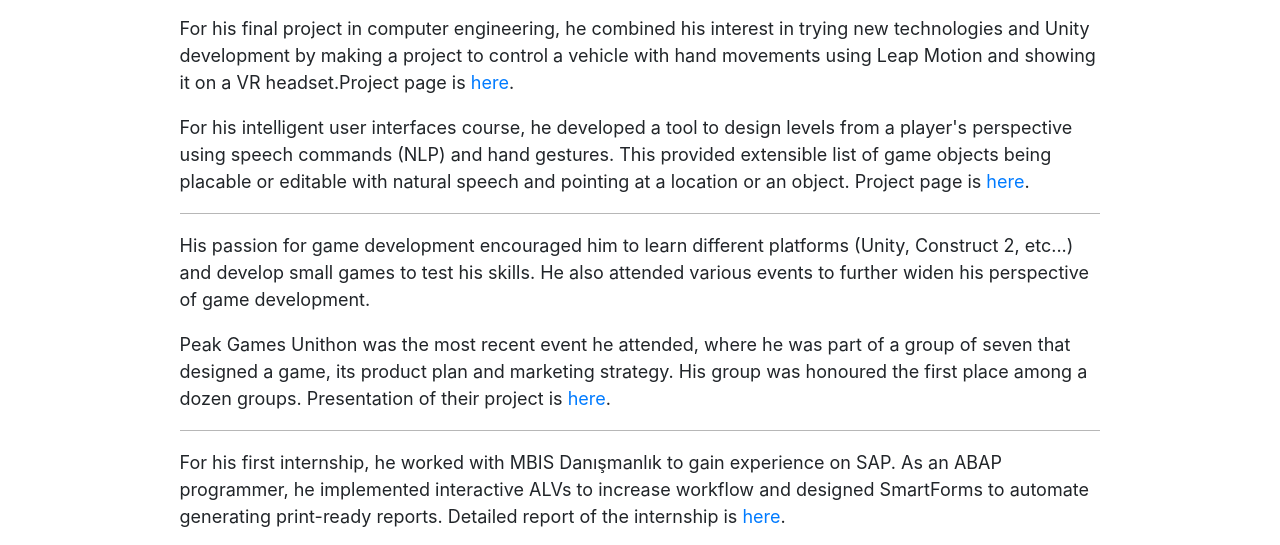
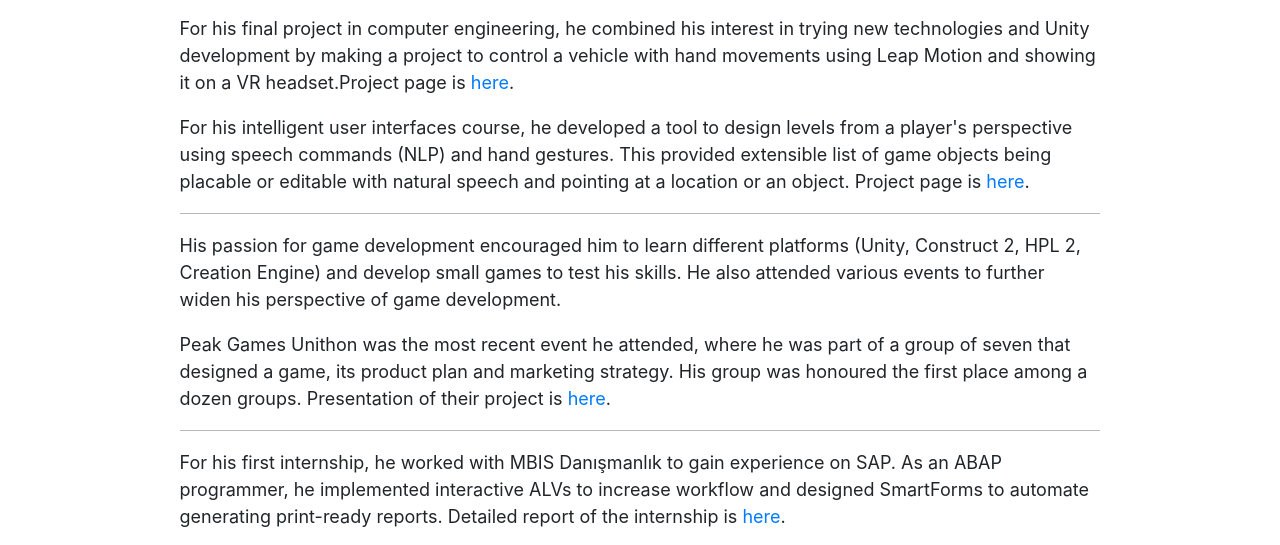
Before and after one commit to MertcanAkardere/portfolio, a Gatsby site: page /about in a window 1280 px wide. Shown: the part 227-772 px from the top of the page. Built offline with nearby package versions, Linux system fonts and the light colour scheme; Gatsby itself is replaced by a stand-in of ours.

Commit message:
game dev platforms

```diff
--- a/src/pages/about.js
+++ b/src/pages/about.js
@@ -12,7 +12,7 @@
     <p>For his final project in computer engineering, he combined his interest in trying new technologies and Unity development by making a project to control a vehicle with hand movements using Leap Motion and showing it on a VR headset.Project page is <Link to="/project/operator/">here</Link>.</p>
     <p>For his intelligent user interfaces course, he developed a tool to design levels from a player's perspective using speech commands (NLP) and hand gestures. This provided extensible list of game objects being placable or editable with natural speech and pointing at a location or an object. Project page is <Link to="/project/iui/">here</Link>.</p>
     <hr></hr>
-    <p>His passion for game development encouraged him to learn different platforms (Unity, Construct 2, etc...) and develop small games to test his skills. He also attended various events to further widen his perspective of game development.</p>
+    <p>His passion for game development encouraged him to learn different platforms (Unity, Construct 2, HPL 2, Creation Engine) and develop small games to test his skills. He also attended various events to further widen his perspective of game development.</p>
     <p>Peak Games Unithon was the most recent event he attended, where he was part of a group of seven that designed a game, its product plan and marketing strategy. His group was honoured the first place among a dozen groups. Presentation of their project is <a href="https://res.cloudinary.com/chiv/image/upload/v1570492607/pdfs/Wild_Animal_Chase_cz23m1.pdf"  target="_blank">here</a>. </p>
     <hr></hr>
     <p>For his first internship, he worked with MBIS Danışmanlık to gain experience on SAP. As an ABAP programmer, he implemented interactive ALVs to increase workflow and designed SmartForms to automate generating print-ready reports. Detailed report of the internship is <a href="https://res.cloudinary.com/chiv/image/upload/v1570492606/pdfs/SAP_ABAP_Programming_for_MBIS_Dansmanlk_dfk7g3.pdf"  target="_blank">here</a>.</p>
```
